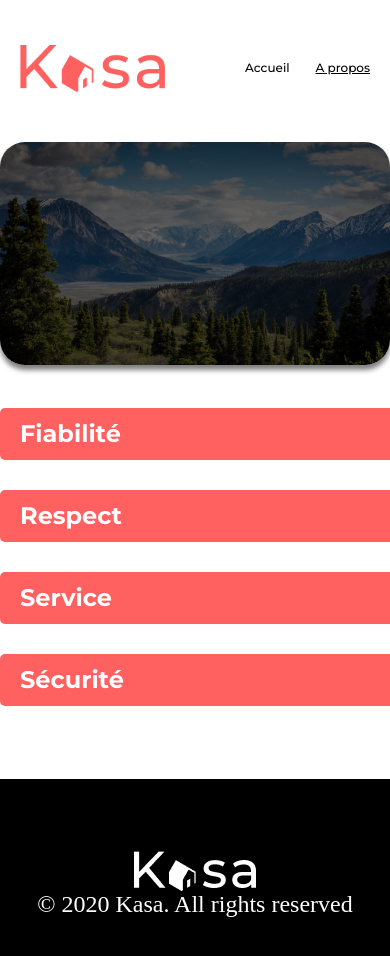
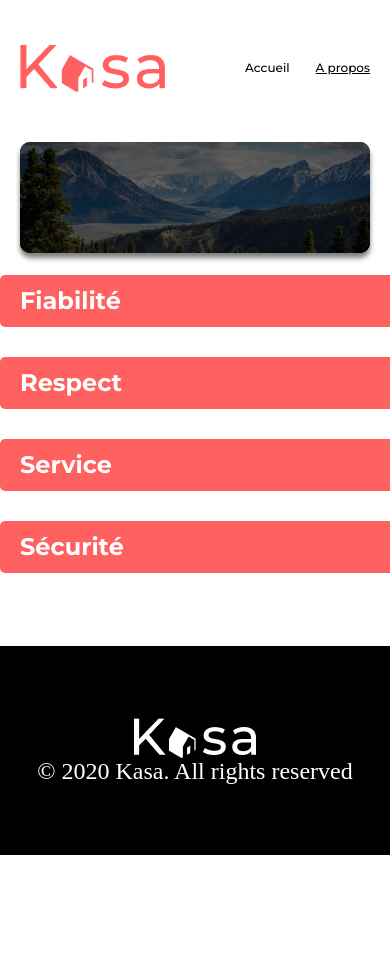
Before and after one commit to SimonGallien/OC_Projet_5, a React (Create React App) app: page /About in a window 390 px wide. Shown: the top 956 px of the page. After the commit the page ends 855 px from the top, so only its background shows below. Built offline with nearby package versions, Linux system fonts and the light colour scheme.

Commit message:
Banner responsive

```diff
--- a/src/scss/_banner.scss
+++ b/src/scss/_banner.scss
@@ -3,22 +3,41 @@
 
 .banner {
   height: 223px;
-  width: 100%;
+  max-width: $normal-width-content;
   border-radius: 25px;
   @include flex-center;
-  margin-bottom: 43px;
+  margin: 0 20px 43px;
+  overflow: hidden;
+  position: relative;
+  background-color: black;
   box-shadow: 0px 5px 5px rgba(0, 0, 0, 0.5);
+
   &__img {
     object-fit: cover;
     height: 100%;
     width: 100%;
-    border-radius: 25px;
-    position: relative;
     filter: brightness(0.4);
   }
   &__text {
     position: absolute;
+    padding: 0 25px;
     @include typoConf(48px, $text-color-with-background);
     font-weight: bold;
+    @media (max-width: $breakpoint-tablet) {
+      font-size: 32px;
+    }
+    @media (max-width: $breakpoint-mobile) {
+      font-size: 24px;
+    }
+  }
+  @media (max-width: $breakpoint-tablet) {
+    height: 165px;
+    border-radius: 18px;
+    margin-bottom: 31px;
+  }
+  @media (max-width: $breakpoint-mobile) {
+    height: 111px;
+    border-radius: 10px;
+    margin-bottom: 22px;
   }
 }
--- a/src/styles/About.css
+++ b/src/styles/About.css
@@ -68,27 +68,53 @@
 
 .banner {
   height: 223px;
-  width: 100%;
+  max-width: 1280px;
   border-radius: 25px;
   display: flex;
   justify-content: center;
   align-items: center;
-  margin-bottom: 43px;
+  margin: 0 20px 43px;
+  overflow: hidden;
+  position: relative;
+  background-color: black;
   box-shadow: 0px 5px 5px rgba(0, 0, 0, 0.5);
 }
 .banner__img {
   object-fit: cover;
   height: 100%;
   width: 100%;
-  border-radius: 25px;
-  position: relative;
   filter: brightness(0.4);
 }
 .banner__text {
   position: absolute;
+  padding: 0 25px;
   font-size: 48px;
   color: white;
   font-weight: bold;
+}
+@media (max-width: 1024px) {
+  .banner__text {
+    font-size: 32px;
+  }
+}
+@media (max-width: 767px) {
+  .banner__text {
+    font-size: 24px;
+  }
+}
+@media (max-width: 1024px) {
+  .banner {
+    height: 165px;
+    border-radius: 18px;
+    margin-bottom: 31px;
+  }
+}
+@media (max-width: 767px) {
+  .banner {
+    height: 111px;
+    border-radius: 10px;
+    margin-bottom: 22px;
+  }
 }
 
 .aboutContent {
--- a/src/styles/Home.css
+++ b/src/styles/Home.css
@@ -114,27 +114,53 @@
 
 .banner {
   height: 223px;
-  width: 100%;
+  max-width: 1280px;
   border-radius: 25px;
   display: flex;
   justify-content: center;
   align-items: center;
-  margin-bottom: 43px;
+  margin: 0 20px 43px;
+  overflow: hidden;
+  position: relative;
+  background-color: black;
   box-shadow: 0px 5px 5px rgba(0, 0, 0, 0.5);
 }
 .banner__img {
   object-fit: cover;
   height: 100%;
   width: 100%;
-  border-radius: 25px;
-  position: relative;
   filter: brightness(0.4);
 }
 .banner__text {
   position: absolute;
+  padding: 0 25px;
   font-size: 48px;
   color: white;
   font-weight: bold;
+}
+@media (max-width: 1024px) {
+  .banner__text {
+    font-size: 32px;
+  }
+}
+@media (max-width: 767px) {
+  .banner__text {
+    font-size: 24px;
+  }
+}
+@media (max-width: 1024px) {
+  .banner {
+    height: 165px;
+    border-radius: 18px;
+    margin-bottom: 31px;
+  }
+}
+@media (max-width: 767px) {
+  .banner {
+    height: 111px;
+    border-radius: 10px;
+    margin-bottom: 22px;
+  }
 }
 
 .cardList {
```
Also changed, not shown: 2 other files (tests, documents, lock files or other folders).
